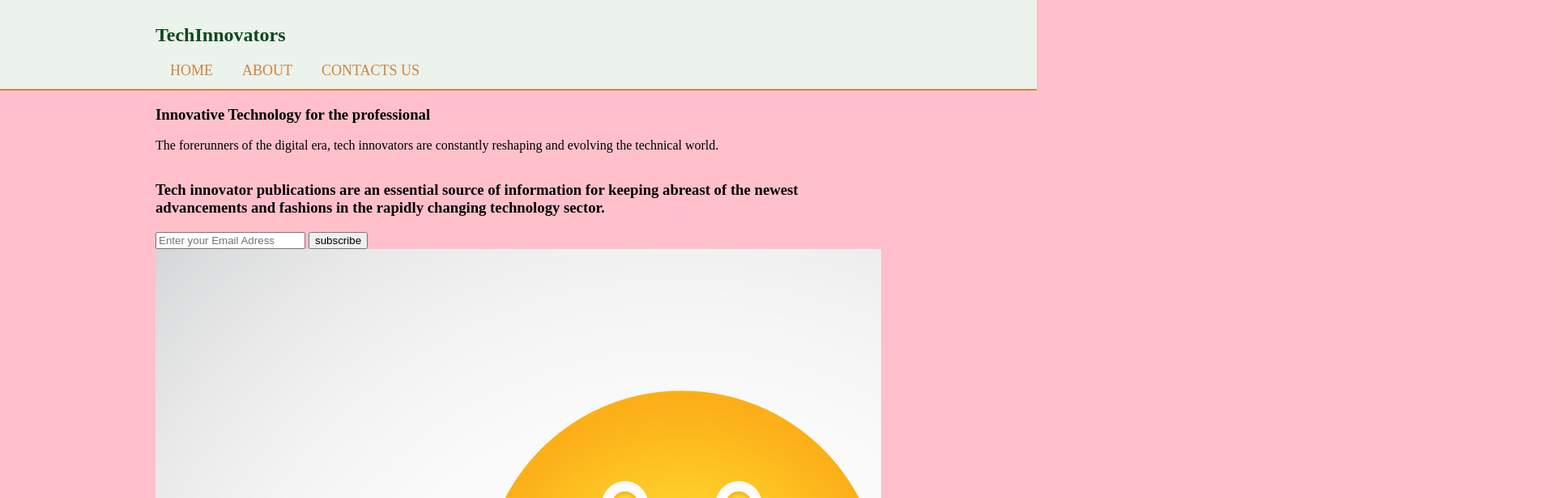
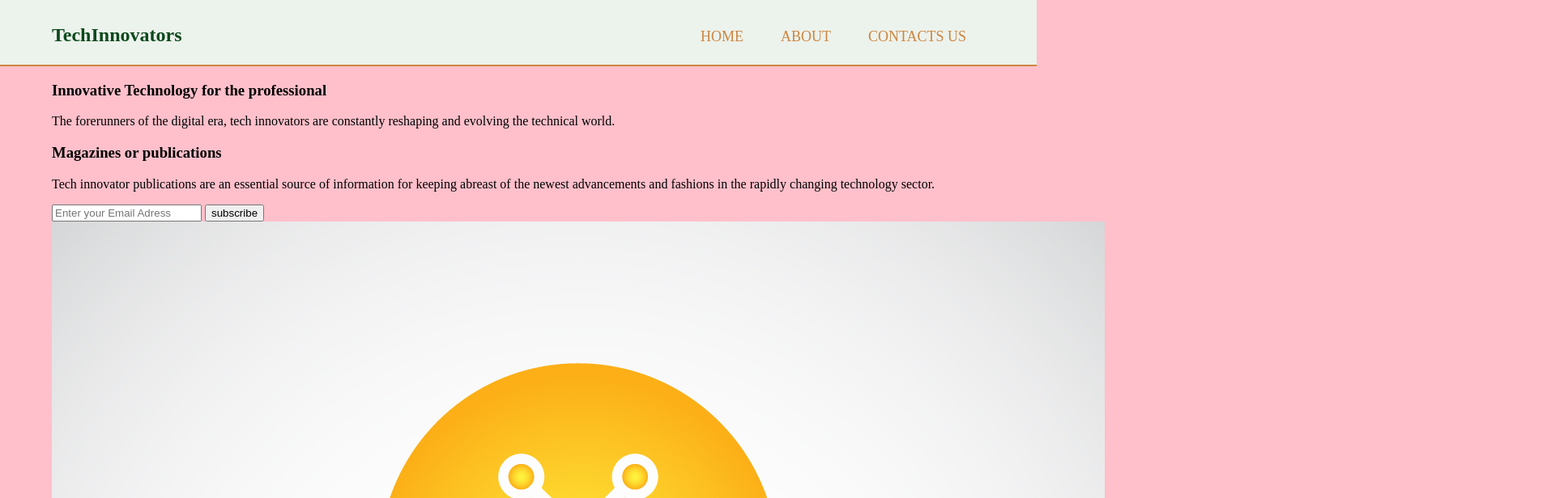
Before and after one commit to Rain44556/html5-css3-responsive-website, a plain HTML site: page index.html in a window 1280 px wide. Shown: the top 616 px of the page at 81% size, 1920 px wide, since content can reach past the window. Drawn offline with Linux system fonts and the light colour scheme.

Commit message:
styling the hearder part

```diff
--- a/index.html
+++ b/index.html
@@ -16,7 +16,7 @@
 
     <header>
         <div class="container">
-            <div class="logo">
+            <div id="logo">
                 <h2>TechInnovators</h2>
             </div>
             <nav>
@@ -39,8 +39,9 @@
 
     <section id="magazine">
         <div class="container">
-            <h3>Tech innovator publications are an essential source of information for keeping abreast of the newest
-                advancements and fashions in the rapidly changing technology sector.</h3>
+            <h3>Magazines or publications</h3>
+            <p>Tech innovator publications are an essential source of information for keeping abreast of the newest
+                advancements and fashions in the rapidly changing technology sector.</p>
             <form>
                 <input type="email" placeholder="Enter your Email Adress">
                 <button type="submit" class="btn-subscribe">subscribe</button>
--- a/website.css
+++ b/website.css
@@ -6,16 +6,21 @@ body {
 }
 
 .container {
-    width: 70%;
+    width: 90%;
     margin: auto;
-    overflow: hidden;
+
+}
+
+ul {
+    padding: 0;
+    margin: 0;
 }
 
 header {
-    height: 100px;
+    min-height: 50px;
     color: rgb(13, 73, 28);
     background-color: rgb(236, 242, 236);
-    padding-top: 10px;
+    padding-top: 30px;
     border-bottom: peru 2px solid;
 }
 
@@ -26,13 +31,22 @@ header a {
     font-size: 18px;
 }
 
-header ul {
 
-    padding: 0;
+header li {
+    display: inline;
+    float: left;
+    padding: 0 23px 0 23px;
 }
 
-header li {
+#logo {
     float: left;
-    display: inline;
-    padding: 0 18px 0 18px;
 }
+
+#logo h2 {
+    margin: 0;
+}
+
+nav {
+    margin-top: 5px;
+    float: right;
+}
```
